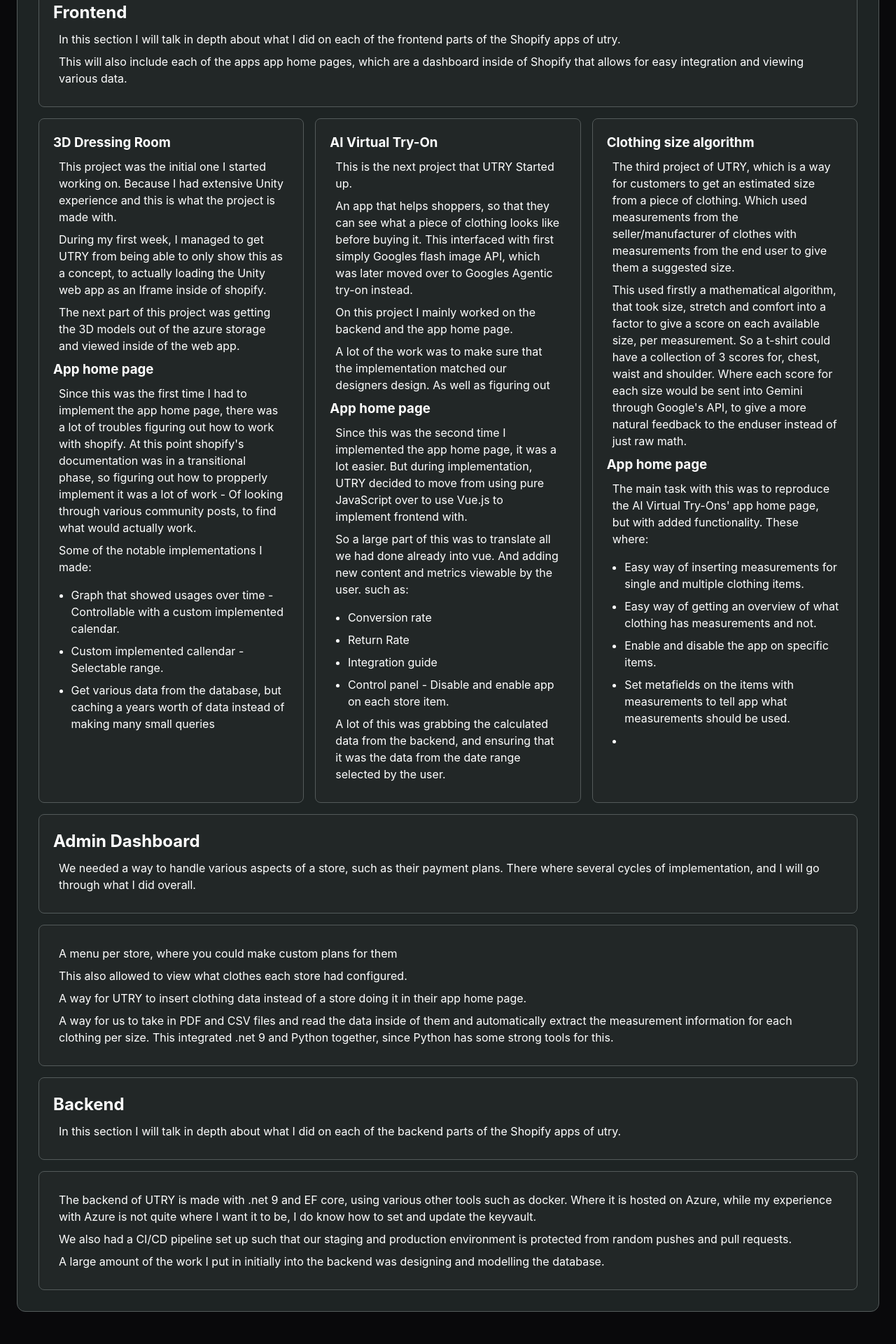
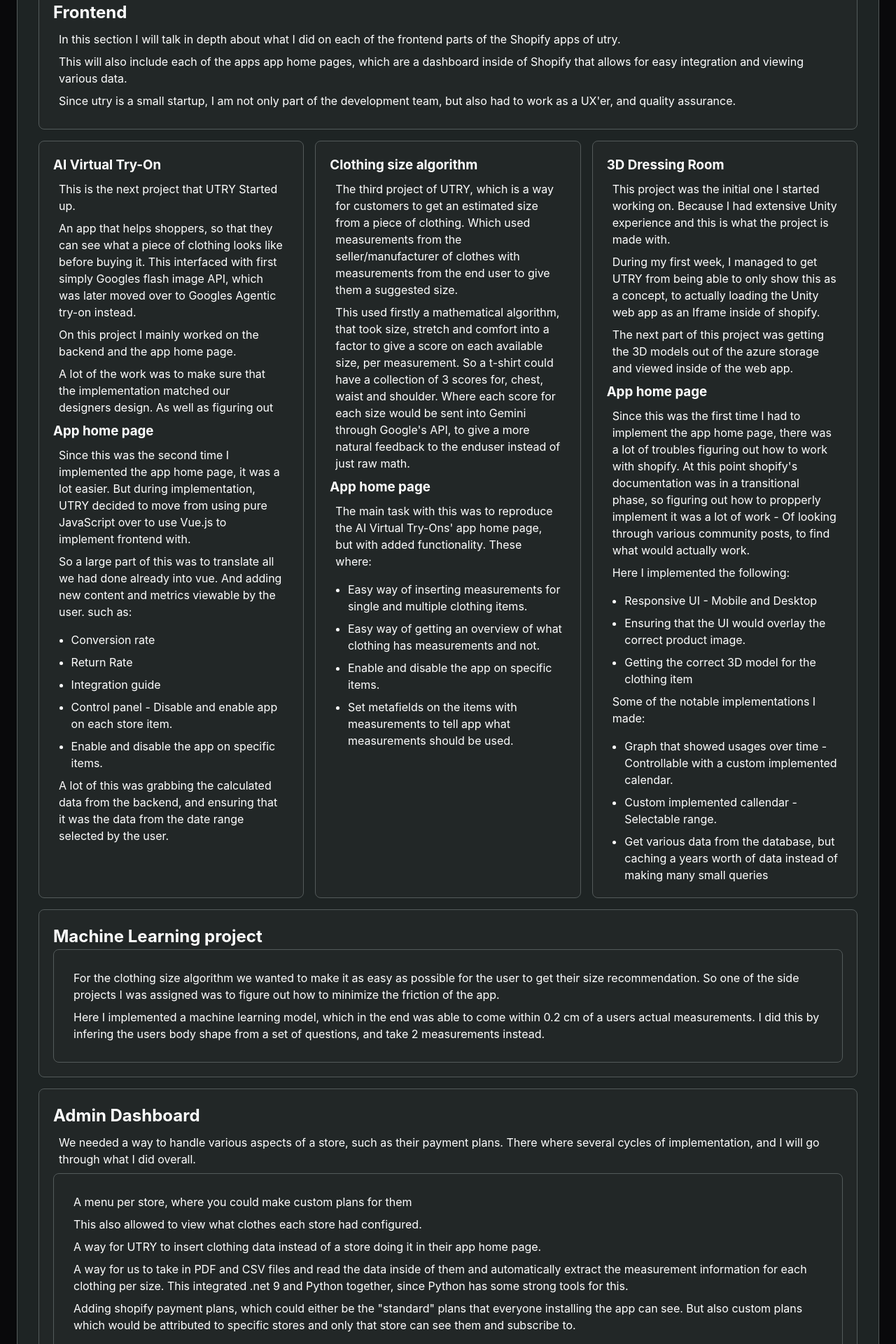
Before and after one commit to volous/Portfolio, a Vue app: page /#/projects in a window 1280 px wide. Shown: the part 320-2240 px from the top of the page at 70% size. Before the commit the page ends 2194 px from the top, so only its background shows below. Built offline with nearby package versions, Linux system fonts and the light colour scheme.

Commit message:
update projectview

```diff
--- a/src/views/ProjectsView.vue
+++ b/src/views/ProjectsView.vue
@@ -60,41 +60,10 @@
                 This will also include each of the apps app home pages, which are a dashboard inside
                 of Shopify that allows for easy integration and viewing various data.
               </p>
-            </div>
-            <div class="grid-box">
-              <h3>3D Dressing Room</h3>
               <p>
-                This project was the initial one I started working on. Because I had extensive Unity
-                experience and this is what the project is made with.
+                Since utry is a small startup, I am not only part of the development team, but also
+                had to work as a UX'er, and quality assurance.
               </p>
-              <p>
-                During my first week, I managed to get UTRY from being able to only show this as a
-                concept, to actually loading the Unity web app as an Iframe inside of shopify.
-              </p>
-              <p>
-                The next part of this project was getting the 3D models out of the azure storage and
-                viewed inside of the web app.
-              </p>
-              <h3>App home page</h3>
-              <p>
-                Since this was the first time I had to implement the app home page, there was a lot
-                of troubles figuring out how to work with shopify. At this point shopify's
-                documentation was in a transitional phase, so figuring out how to propperly
-                implement it was a lot of work - Of looking through various community posts, to find
-                what would actually work.
-              </p>
-              <p>Some of the notable implementations I made:</p>
-              <ul class="implement-list">
-                <li>
-                  Graph that showed usages over time - Controllable with a custom implemented
-                  calendar.
-                </li>
-                <li>Custom implemented callendar - Selectable range.</li>
-                <li>
-                  Get various data from the database, but caching a years worth of data instead of
-                  making many small queries
-                </li>
-              </ul>
             </div>
             <div class="grid-box">
               <h3>AI Virtual Try-On</h3>
@@ -124,6 +93,7 @@
                 <li>Return Rate</li>
                 <li>Integration guide</li>
                 <li>Control panel - Disable and enable app on each store item.</li>
+                <li>Enable and disable the app on specific items.</li>
               </ul>
               <p>
                 A lot of this was grabbing the calculated data from the backend, and ensuring that
@@ -157,8 +127,63 @@
                   Set metafields on the items with measurements to tell app what measurements should
                   be used.
                 </li>
-                <li></li>
               </ul>
+            </div>
+            <div class="grid-box">
+              <h3>3D Dressing Room</h3>
+              <p>
+                This project was the initial one I started working on. Because I had extensive Unity
+                experience and this is what the project is made with.
+              </p>
+              <p>
+                During my first week, I managed to get UTRY from being able to only show this as a
+                concept, to actually loading the Unity web app as an Iframe inside of shopify.
+              </p>
+              <p>
+                The next part of this project was getting the 3D models out of the azure storage and
+                viewed inside of the web app.
+              </p>
+              <h3>App home page</h3>
+              <p>
+                Since this was the first time I had to implement the app home page, there was a lot
+                of troubles figuring out how to work with shopify. At this point shopify's
+                documentation was in a transitional phase, so figuring out how to propperly
+                implement it was a lot of work - Of looking through various community posts, to find
+                what would actually work.
+              </p>
+              <p>Here I implemented the following:</p>
+              <ul class="implement-list">
+                <li>Responsive UI - Mobile and Desktop</li>
+                <li>Ensuring that the UI would overlay the correct product image.</li>
+                <li>Getting the correct 3D model for the clothing item</li>
+              </ul>
+              <p>Some of the notable implementations I made:</p>
+              <ul class="implement-list">
+                <li>
+                  Graph that showed usages over time - Controllable with a custom implemented
+                  calendar.
+                </li>
+                <li>Custom implemented callendar - Selectable range.</li>
+                <li>
+                  Get various data from the database, but caching a years worth of data instead of
+                  making many small queries
+                </li>
+              </ul>
+            </div>
+            <div class="grid-box project-grid-title">
+              <h2>Machine Learning project</h2>
+              <div class="grid-box project-grid-title">
+                <p>
+                  For the clothing size algorithm we wanted to make it as easy as possible for the
+                  user to get their size recommendation. So one of the side projects I was assigned
+                  was to figure out how to minimize the friction of the app.
+                </p>
+                <p>
+                  Here I implemented a machine learning model, which in the end was able to come
+                  within 0.2 cm of a users actual measurements. I did this by infering the users
+                  body shape from a set of questions, and take 2 measurements instead.
+                </p>
+              </div>
             </div>
             <div class="grid-box project-grid-title">
               <h2>Admin Dashboard</h2>
@@ -167,41 +192,60 @@
                 There where several cycles of implementation, and I will go through what I did
                 overall.
               </p>
-            </div>
               <div class="grid-box project-grid-title">
                 <p>A menu per store, where you could make custom plans for them</p>
                 <p>This also allowed to view what clothes each store had configured.</p>
                 <p>
-                A way for UTRY to insert clothing data instead of a store doing it in their app home
-                page.
+                  A way for UTRY to insert clothing data instead of a store doing it in their app
+                  home page.
                 </p>
                 <p>
                   A way for us to take in PDF and CSV files and read the data inside of them and
                   automatically extract the measurement information for each clothing per size. This
-                integrated .net 9 and Python together, since Python has some strong tools for this.
+                  integrated .net 9 and Python together, since Python has some strong tools for
+                  this.
+                </p>
+                <p>
+                  Adding shopify payment plans, which could either be the "standard" plans that
+                  everyone installing the app can see. But also custom plans which would be
+                  attributed to specific stores and only that store can see them and subscribe to.
                 </p>
               </div>
+            </div>
+
             <div class="grid-box project-grid-title">
               <h2>Backend</h2>
               <p>
                 In this section I will talk in depth about what I did on each of the backend parts
                 of the Shopify apps of utry.
               </p>
-            </div>
               <div class="grid-box project-grid-title">
                 <p>
-                The backend of UTRY is made with .net 9 and EF core, using various other tools such
-                as docker. Where it is hosted on Azure, while my experience with Azure is not quite
-                where I want it to be, I do know how to set and update the keyvault.
+                  The backend of UTRY is made with .net 9 and EF core, using various other tools
+                  such as docker. Where it is hosted on Azure, while my experience with Azure is not
+                  quite where I want it to be, I do know how to set and update the keyvault. As well
+                  as how to handle updating the API through the correct steps with pull requests.
                 </p>
                 <p>
-                We also had a CI/CD pipeline set up such that our staging and production environment
-                is protected from random pushes and pull requests.
+                  We also had a CI/CD pipeline set up such that our staging and production
+                  environment is protected from random pushes and pull requests.
                 </p>
                 <p>
                   A large amount of the work I put in initially into the backend was designing and
                   modelling the database.
                 </p>
+                <br />
+                <p>
+                  My main tasks on the backend was to implement secure ways for shopify stores to
+                  integrate our app, ensuring that no one could pretend to be that store.
+                </p>
+                <p>Create unit tests for all of our codebase.</p>
+                <p>Go through the correct OAuth flow of shopify for apps.</p>
+                <p>
+                  Ensure that functionalities of the entire flow worked in our localhosted
+                  environments as well as in staging and production.
+                </p>
+              </div>
             </div>
           </div>
         </div>
```
Lines whose indentation alone changed are shown as unchanged.
